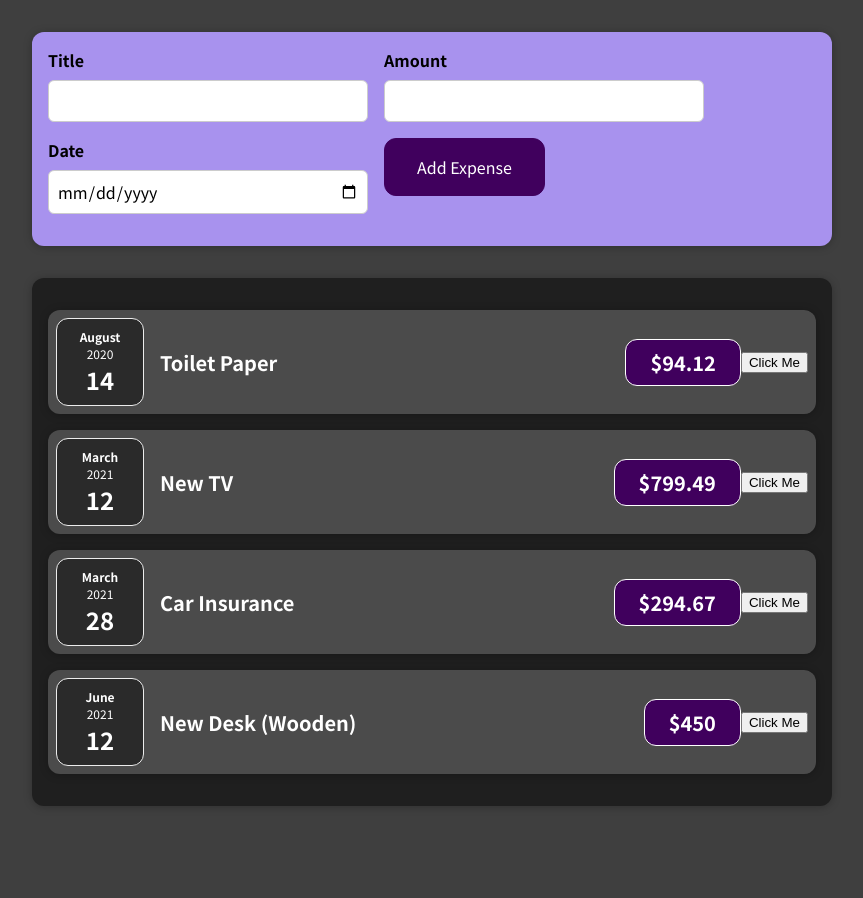
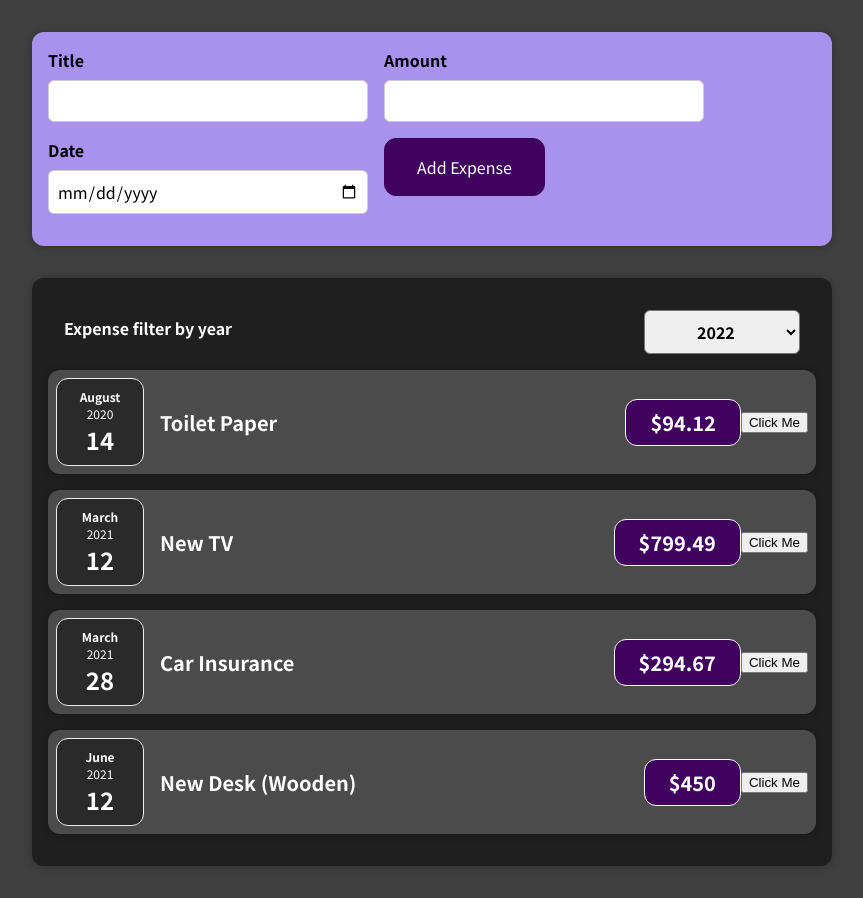
Before and after one commit to rokonbd/reactTutorial, a React (Create React App) app in the folder s4-react-state-event/: page / in a window 1280 px wide. Shown: the whole page, without its empty margins (208-1071 px from the left). Before the commit the page ends 838 px from the top, so only its background shows below. Built offline with nearby package versions, Linux system fonts and the light colour scheme.

Commit message:
use state in filter year

```diff
--- a/s4-react-state-event/src/App.js
+++ b/s4-react-state-event/src/App.js
@@ -29,9 +29,13 @@
     },
   ];
 
+  const addExpenseHandler = (expense) => {
+    console.log(expense);
+  };
+
   return (
     <div>
-      <NewExpense />
+      <NewExpense onAddExpense={addExpenseHandler} />
       <Expenses expenses={expenses} />
     </div>
   );
--- a/s4-react-state-event/src/components/Expenses/Expenses.js
+++ b/s4-react-state-event/src/components/Expenses/Expenses.js
@@ -1,10 +1,17 @@
 import ExpenseItem from "./ExpenseItem";
 import Card from "../UI/Card";
+import ExpensesFilter from "./ExpensesFilter";
 import "../css/Expenses.css";
 
 const Expenses = (props) => {
+  const yearFilterHandler = (selectedYear) => {
+    console.log(selectedYear);
+  };
+
   return (
+    <div>
       <Card className="expenses">
+        <ExpensesFilter onGetChangeYear={yearFilterHandler} />
         <ExpenseItem
           title={props.expenses[0].title}
           amount={props.expenses[0].amount}
@@ -26,6 +33,7 @@
           date={props.expenses[3].date}
         />
       </Card>
+    </div>
   );
 };
 
--- /dev/null
+++ b/s4-react-state-event/src/components/Expenses/ExpensesFilter.js
@@ -0,0 +1,27 @@
+import React, { useState } from "react";
+import "../css/ExpensesFilter.css";
+
+const ExpensesFilter = (props) => {
+  const [selectedYear, setSelectedYear] = useState("");
+
+  const yearChangeHandler = (event) => {
+    setSelectedYear(event.target.value);
+    props.onGetChangeYear(event.target.value);
+  };
+
+  return (
+    <div className="expenses-filter">
+      <div className="expenses-filter__control">
+        <label>Expense filter by year</label>
+        <select value={selectedYear} onChange={yearChangeHandler}>
+          <option value="2022">2022</option>
+          <option value="2021">2021</option>
+          <option value="2020">2020</option>
+          <option value="2019">2019</option>
+        </select>
+      </div>
+    </div>
+  );
+};
+
+export default ExpensesFilter;
--- a/s4-react-state-event/src/components/NewExpense/ExpenseForm.js
+++ b/s4-react-state-event/src/components/NewExpense/ExpenseForm.js
@@ -1,7 +1,7 @@
 import React, { useState } from "react";
 import "../css/ExpenseForm.css";
 
-const ExpenseForm = () => {
+const ExpenseForm = (props) => {
   const [enteredTitle, setEnteredTitle] = useState("");
   const [enteredAmount, setEnteredAmount] = useState("");
   const [enteredDate, setEnteredDate] = useState("");
@@ -46,7 +46,7 @@
       amount: enteredAmount,
       date: new Date(enteredDate),
     };
-    console.log(expenseData);
+    props.onSaveExpenseData(expenseData);
 
     setEnteredTitle("");
     setEnteredAmount("");
--- a/s4-react-state-event/src/components/NewExpense/NewExpense.js
+++ b/s4-react-state-event/src/components/NewExpense/NewExpense.js
@@ -2,10 +2,18 @@
 import ExpenseForm from "./ExpenseForm";
 import "../css/NewExpense.css";
 
-const NewExpense = () => {
+const NewExpense = (props) => {
+  const saveExpenseHandler = (enteredExpenseData) => {
+    const expenseData = {
+      ...enteredExpenseData,
+      id: Math.random().toString(),
+    };
+
+    props.onAddExpense(expenseData);
+  };
   return (
     <div className="new-expense">
-      <ExpenseForm />
+      <ExpenseForm onSaveExpenseData={saveExpenseHandler} />
     </div>
   );
 };
--- /dev/null
+++ b/s4-react-state-event/src/components/css/ExpensesFilter.css
@@ -0,0 +1,24 @@
+.expenses-filter {
+  color: white;
+  padding: 0 1rem;
+}
+
+.expenses-filter__control {
+  display: flex;
+  width: 100%;
+  align-items: center;
+  justify-content: space-between;
+  margin: 1rem 0;
+}
+
+.expenses-filter label {
+  font-weight: bold;
+  margin-bottom: 0.5rem;
+}
+
+.expenses-filter select {
+  font: inherit;
+  padding: 0.5rem 3rem;
+  font-weight: bold;
+  border-radius: 6px;
+}
```
Lines whose indentation alone changed are shown as unchanged.
